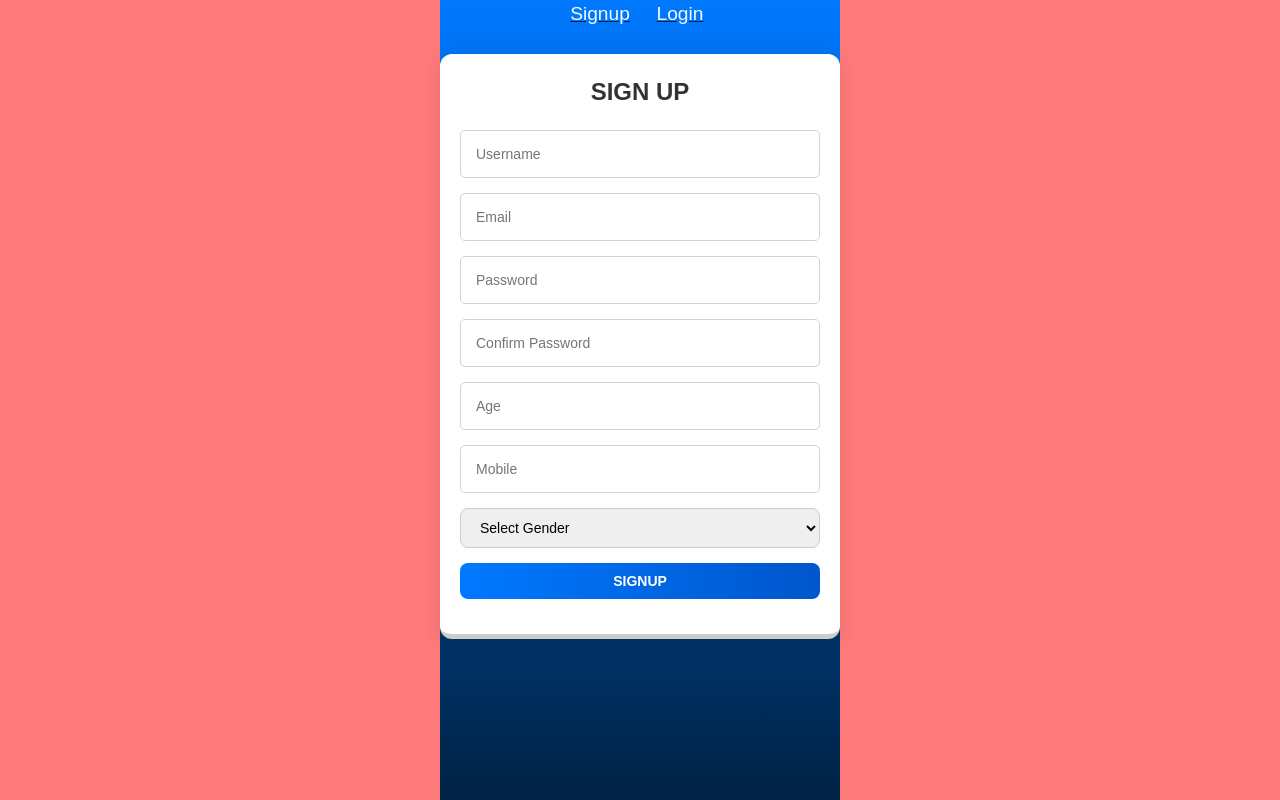
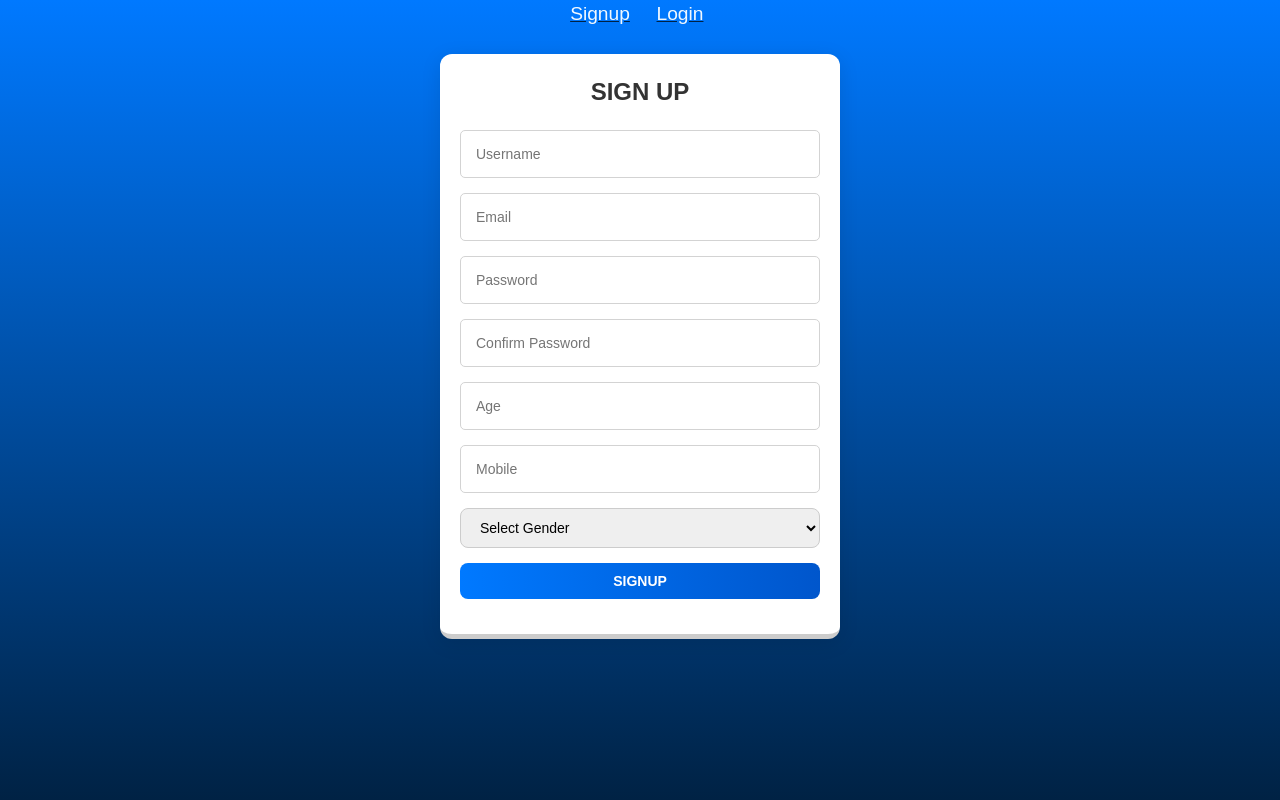
Before and after one commit to kalyani11git/mern-signup-form, a React (Vite) app in the folder frontend/: page / in a window 1280 px wide. Built offline with nearby package versions, Linux system fonts and the light colour scheme.

Commit message:
Update App.css

```diff
--- a/frontend/src/App.css
+++ b/frontend/src/App.css
@@ -27,7 +27,7 @@ body {
   padding: 20px;
   height: 100vh;
 /*   background-image: url(./assets/images/bg-intro-mobile.png); */
-  background-color: hsl(0, 100%, 74%);
+ background: linear-gradient(to bottom, #0079ff, #002244);
 }
 
 /* App Container */
```
